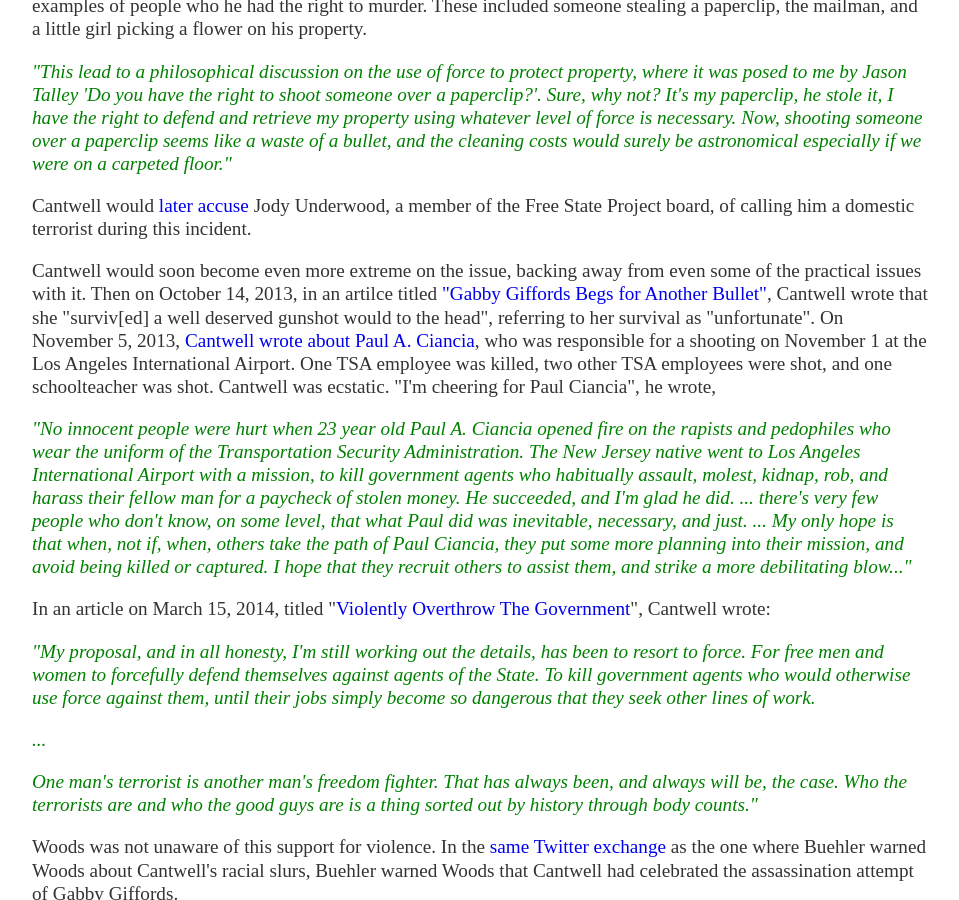
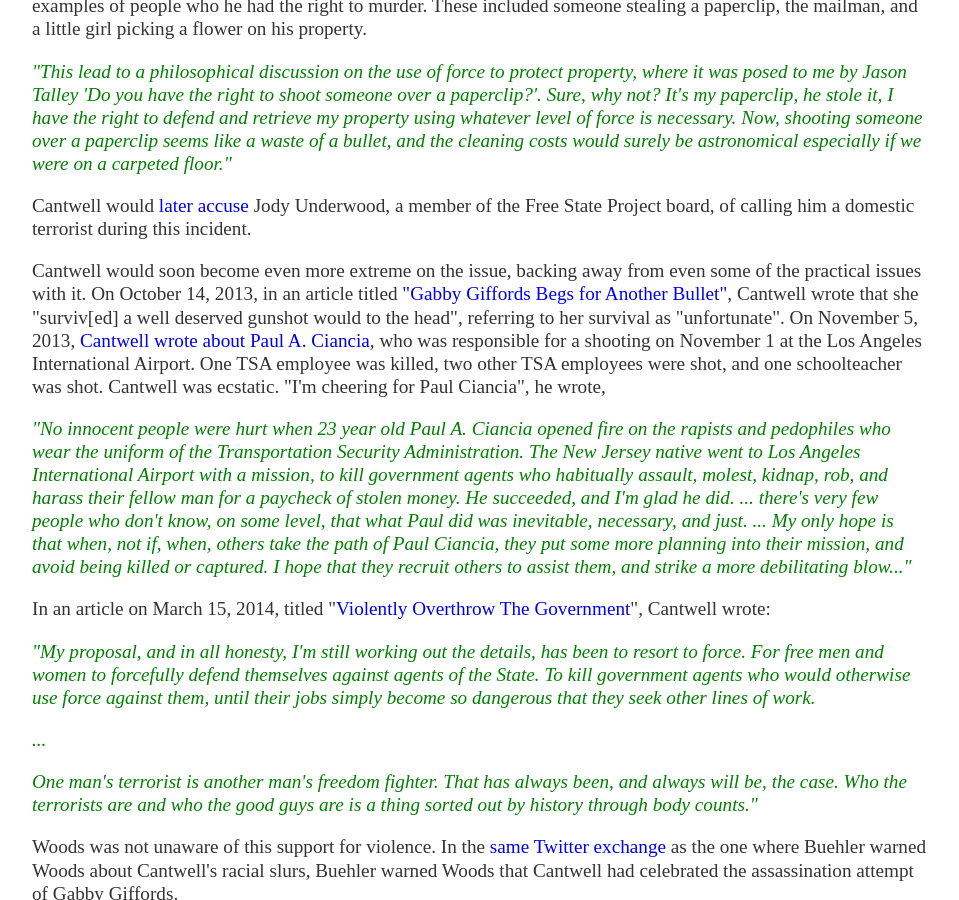
Before and after one commit to neoliberalcaucus/neoliberalcaucus.github.io, a Jekyll site: the page built from _posts/2020-06-18-woods-cantwell.md, in a window 1280 px wide and 900 px high, scrolled down 5149 px. Shown: the whole window, without its empty margins (160-1119 px from the left). Built offline with Jekyll 4.4.1, drawn with Linux system fonts in a browser that asks for light colours.

Commit message:
Update 2020-06-18-woods-cantwell.md

```diff
--- a/_posts/2020-06-18-woods-cantwell.md
+++ b/_posts/2020-06-18-woods-cantwell.md
@@ -64,7 +64,7 @@
 <p>On September 3, after being removed, Cantwell <a href="https://web.archive.org/web/20140227130503/http://www.christophercantwell.com/2013/09/03/porcupine-non-grata/">wrote a long article in response</a>, where he brought up some examples of people who he had the right to murder. These included someone stealing a paperclip, the mailman, and a little girl picking a flower on his property.</p>
 <p><em><span style="color: #008000;">"This lead to a philosophical discussion on the use of force to protect property, where it was posed to me by Jason Talley 'Do you have the right to shoot someone over a paperclip?'. Sure, why not? It's my paperclip, he stole it, I have the right to defend and retrieve my property using whatever level of force is necessary. Now, shooting someone over a paperclip seems like a waste of a bullet, and the cleaning costs would surely be astronomical especially if we were on a carpeted floor."</span></em></p>
 <p>Cantwell would <a href="https://toddandrewbarnett.com/2014/04/20/my-response-to-free-talk-lives-ian-freemans-on-air-response-to-my-comments-on-christopher-cantwells-blog-post-open-letter-to-the-free-state-project-board/">later accuse</a> Jody Underwood, a member of the Free State Project board, of calling him a domestic terrorist during this incident.</p>
-<p>Cantwell would soon become even more extreme on the issue, backing away from even some of the practical issues with it. Then on October 14, 2013, in an artilce titled <a href="https://archive.li/t8KU8#selection-291.249-291.300">"Gabby Giffords Begs for Another Bullet"</a>, Cantwell wrote that she "surviv[ed] a well deserved gunshot would to the head", referring to her survival as "unfortunate". On November 5, 2013, <a href="https://web.archive.org/web/20140301182310/http://www.christophercantwell.com/2013/11/05/at-least-paul-ciancia-wasnt-a-sheep/">Cantwell wrote about Paul A. Ciancia</a>, who was responsible for a shooting on November 1 at the Los Angeles International Airport. One TSA employee was killed, two other TSA employees were shot, and one schoolteacher was shot. Cantwell was ecstatic. "I'm cheering for Paul Ciancia", he wrote,</p>
+<p>Cantwell would soon become even more extreme on the issue, backing away from even some of the practical issues with it. On October 14, 2013, in an article titled <a href="https://archive.li/t8KU8#selection-291.249-291.300">"Gabby Giffords Begs for Another Bullet"</a>, Cantwell wrote that she "surviv[ed] a well deserved gunshot would to the head", referring to her survival as "unfortunate". On November 5, 2013, <a href="https://web.archive.org/web/20140301182310/http://www.christophercantwell.com/2013/11/05/at-least-paul-ciancia-wasnt-a-sheep/">Cantwell wrote about Paul A. Ciancia</a>, who was responsible for a shooting on November 1 at the Los Angeles International Airport. One TSA employee was killed, two other TSA employees were shot, and one schoolteacher was shot. Cantwell was ecstatic. "I'm cheering for Paul Ciancia", he wrote,</p>
 <p><em><span style="color: #008000;">"No innocent people were hurt when 23 year old Paul A. Ciancia opened fire on the rapists and pedophiles who wear the uniform of the Transportation Security Administration. The New Jersey native went to Los Angeles International Airport with a mission, to kill government agents who habitually assault, molest, kidnap, rob, and harass their fellow man for a paycheck of stolen money. He succeeded, and I'm glad he did. ... there's very few people who don't know, on some level, that what Paul did was inevitable, necessary, and just. ... My only hope is that when, not if, when, others take the path of Paul Ciancia, they put some more planning into their mission, and avoid being killed or captured. I hope that they recruit others to assist them, and strike a more debilitating blow..."</span></em></p>
 <p>In an article on March 15, 2014, titled "<a href="https://web.archive.org/web/20140317235045/http://www.christophercantwell.com/2014/03/15/violently-overthrow-the-government/">Violently Overthrow The Government</a>", Cantwell wrote:</p>
 <p><em><span style="color: #008000;">"My proposal, and in all honesty, I'm still working out the details, has been to resort to force. For free men and women to forcefully defend themselves against agents of the State. To kill government agents who would otherwise use force against them, until their jobs simply become so dangerous that they seek other lines of work.</span></em></p>
```
